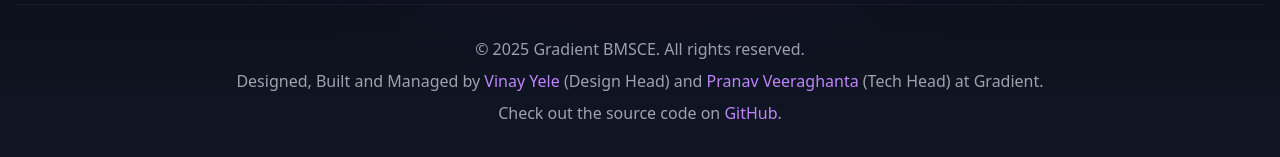
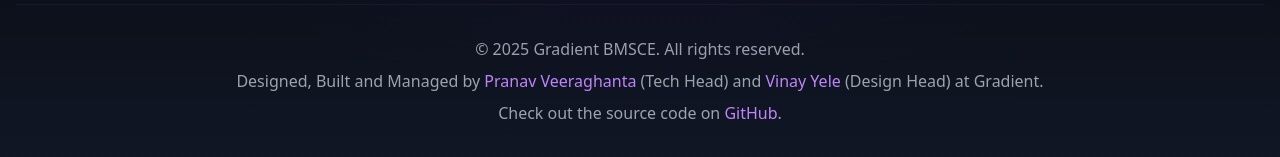
Before and after one commit to Vinay-yele/Gradient-Website, a Next.js app: page / in a window 1280 px wide. Shown: the part 1206-1363 px from the top of the page. Built offline with nearby package versions, Linux system fonts and the light colour scheme.

Commit message:
Update Footer.tsx

```diff
--- a/components/Footer.tsx
+++ b/components/Footer.tsx
@@ -119,19 +119,19 @@
           <p className="mt-2">
             Designed, Built and Managed by{" "}
             <Link
-              href="https://vinayyele.live/"
+              href="https://beyondmebtw.com/"
+              target="_blank"
+              className="text-purple-400 hover:underline"
+            >
+              Pranav Veeraghanta
+            </Link> (Tech Head) and{" "}
+            <Link
+              href="https://vinayyele.live"
               target="_blank"
               className="text-purple-400 hover:underline"
             >
               Vinay Yele
-            </Link> (Design Head) and{" "}
-            <Link
-              href="https://beyondmebtw.com"
-              target="_blank"
-              className="text-purple-400 hover:underline"
-            >
-              Pranav Veeraghanta
-            </Link> (Tech Head) at Gradient.
+            </Link> (Design Head) at Gradient.
           </p>
           {/* Source Code Link */}
           <p className="mt-2">
```
